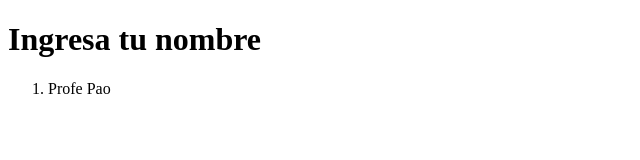
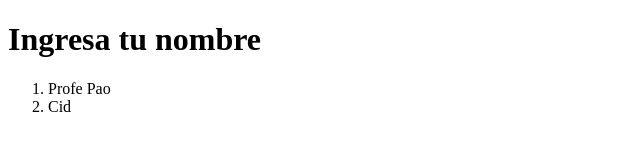
Before and after one commit to ddwduocvina/testingddw2022, a plain HTML site: page index.html in a window 1280 px wide. Shown: the full height of the page, 0-640 px from the left. Drawn offline with Linux system fonts and the light colour scheme.

Commit message:
Update index.html

```diff
--- a/index.html
+++ b/index.html
@@ -10,6 +10,7 @@
     <h1>Ingresa tu nombre</h1>
     <ol>
         <li>Profe Pao</li>
+        <li>Cid</li>
     </ol>
 </body>
 </html>
```
